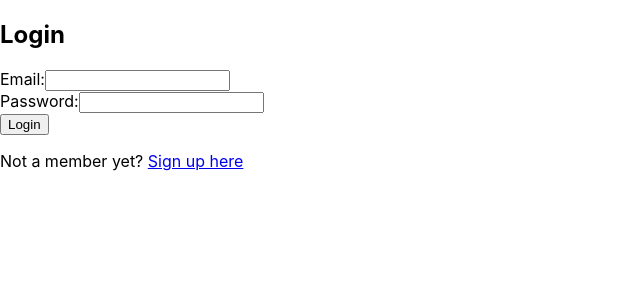
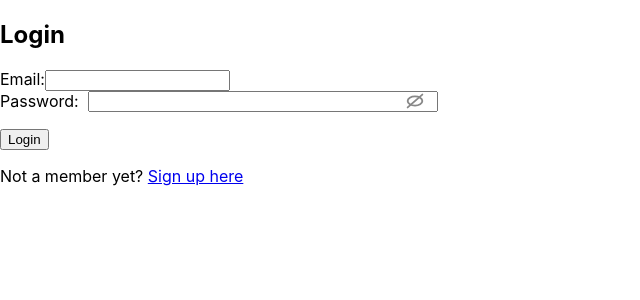
Before and after one commit to annuoluwa/streetlens, a React (Create React App) app in the folder frontend/: page /login in a window 1280 px wide. Shown: the top 300 px of the page, without its empty margins (0-640 px from the left). Built offline with nearby package versions, Linux system fonts and the light colour scheme; the HTML template or start-up script is replaced by a standard one.

Commit message:
Add show/hide password accessibility feature to login and register forms

```diff
--- /dev/null
+++ b/frontend/public/index.html
@@ -0,0 +1,13 @@
+<!DOCTYPE html>
+<html lang="en">
+  <head>
+    <meta charset="utf-8" />
+    <link rel="icon" href="%PUBLIC_URL%/favicon.ico" />
+    <meta name="viewport" content="width=device-width, initial-scale=1" />
+    <title>StreetLens</title>
+  </head>
+  <body>
+    <noscript>You need to enable JavaScript to run this app.</noscript>
+    <div id="root"></div>
+  </body>
+</html>
--- a/frontend/src/pages/Login.jsx
+++ b/frontend/src/pages/Login.jsx
@@ -11,7 +11,10 @@ const Login = () => {
 	const { loading, error, user } = useSelector((state) => state.user);
 	const [email, setEmail] = useState('');
 	const [password, setPassword] = useState('');
+	const [showPassword, setShowPassword] = useState(false);
 	const [success, setSuccess] = useState(false);
+
+	const handleEyeClick = () => setShowPassword((prev) => !prev);
 
 	useEffect(() => {
 		if (user) {
@@ -41,14 +44,48 @@ const Login = () => {
 						required
 					/>
 				</div>
-				<div>
-					<label>Password:</label>
-					<input
-						type="password"
-						value={password}
-						onChange={(e) => setPassword(e.target.value)}
-						required
-					/>
+				   <div style={{ display: 'flex', alignItems: 'center', gap: '0.5rem', marginBottom: '1rem' }}>
+					   <label style={{ minWidth: 80 }}>Password:</label>
+					   <div style={{ display: 'flex', alignItems: 'center', position: 'relative', maxWidth: '350px', flex: 1 }}>
+						   <input
+							   type={showPassword ? 'text' : 'password'}
+							   value={password}
+							   onChange={(e) => setPassword(e.target.value)}
+							   required
+							   style={{ paddingRight: '2.5rem', width: '100%' }}
+						   />
+						   <span
+							   onClick={handleEyeClick}
+							   style={{
+								   display: 'flex',
+								   alignItems: 'center',
+								   position: 'absolute',
+								   right: '0.75rem',
+								   top: '50%',
+								   transform: 'translateY(-50%)',
+								   background: 'transparent',
+								   border: 'none',
+								   cursor: 'pointer',
+								userSelect: 'none',
+								padding: 0,
+							}}
+							aria-label={showPassword ? 'Hide password' : 'Show password'}
+						>
+							{showPassword ? (
+								// Open eye SVG
+								<svg width="22" height="22" viewBox="0 0 24 24" fill="none" stroke="#888" strokeWidth="2" strokeLinecap="round" strokeLinejoin="round" style={{ pointerEvents: 'none' }}>
+									<ellipse cx="12" cy="12" rx="8" ry="5" />
+									<circle cx="12" cy="12" r="2" />
+								</svg>
+							) : (
+								// Closed eye SVG
+								<svg width="22" height="22" viewBox="0 0 24 24" fill="none" stroke="#888" strokeWidth="2" strokeLinecap="round" strokeLinejoin="round" style={{ pointerEvents: 'none' }}>
+									<ellipse cx="12" cy="12" rx="8" ry="5" />
+									<line x1="4" y1="19" x2="20" y2="5" />
+								</svg>
+							)}
+						</span>
+					</div>
 				</div>
 				<button type="submit" disabled={loading}>
 					{loading ? 'Logging in...' : 'Login'}
--- a/frontend/src/pages/Register.jsx
+++ b/frontend/src/pages/Register.jsx
@@ -12,7 +12,10 @@ const Register = () => {
 	const [username, setUsername] = useState('');
 	const [email, setEmail] = useState('');
 	const [password, setPassword] = useState('');
+	const [showPassword, setShowPassword] = useState(false);
 	const [success, setSuccess] = useState(false);
+
+	const handleEyeClick = () => setShowPassword((prev) => !prev);
 
 	useEffect(() => {
 		if (user) {
@@ -53,12 +56,46 @@ const Register = () => {
 				</div>
 				<div>
 					<label>Password:</label>
-					<input
-						type="password"
-						value={password}
-						onChange={(e) => setPassword(e.target.value)}
-						required
-					/>
+					<div style={{ display: 'flex', alignItems: 'center', position: 'relative', maxWidth: '350px' }}>
+						<input
+							type={showPassword ? 'text' : 'password'}
+							value={password}
+							onChange={(e) => setPassword(e.target.value)}
+							required
+							style={{ paddingRight: '2.5rem', width: '100%' }}
+						/>
+						<span
+							onClick={handleEyeClick}
+							style={{
+								display: 'flex',
+								alignItems: 'center',
+								position: 'absolute',
+								right: '0.75rem',
+								top: '50%',
+								transform: 'translateY(-50%)',
+								background: 'transparent',
+								border: 'none',
+								cursor: 'pointer',
+								userSelect: 'none',
+								padding: 0,
+							}}
+							aria-label={showPassword ? 'Hide password' : 'Show password'}
+						>
+							{showPassword ? (
+								// Open eye SVG
+								<svg width="22" height="22" viewBox="0 0 24 24" fill="none" stroke="#888" strokeWidth="2" strokeLinecap="round" strokeLinejoin="round" style={{ pointerEvents: 'none' }}>
+									<ellipse cx="12" cy="12" rx="8" ry="5" />
+									<circle cx="12" cy="12" r="2" />
+								</svg>
+							) : (
+								// Closed eye SVG
+								<svg width="22" height="22" viewBox="0 0 24 24" fill="none" stroke="#888" strokeWidth="2" strokeLinecap="round" strokeLinejoin="round" style={{ pointerEvents: 'none' }}>
+									<ellipse cx="12" cy="12" rx="8" ry="5" />
+									<line x1="4" y1="19" x2="20" y2="5" />
+								</svg>
+							)}
+						</span>
+					</div>
 				</div>
 				<button type="submit" disabled={loading}>
 					{loading ? 'Registering...' : 'Register'}
```
Also changed, not shown: frontend/src/components/Profile/Profile.jsx (added), frontend/src/components/Profile/Profile.jsx.jsx (deleted).
